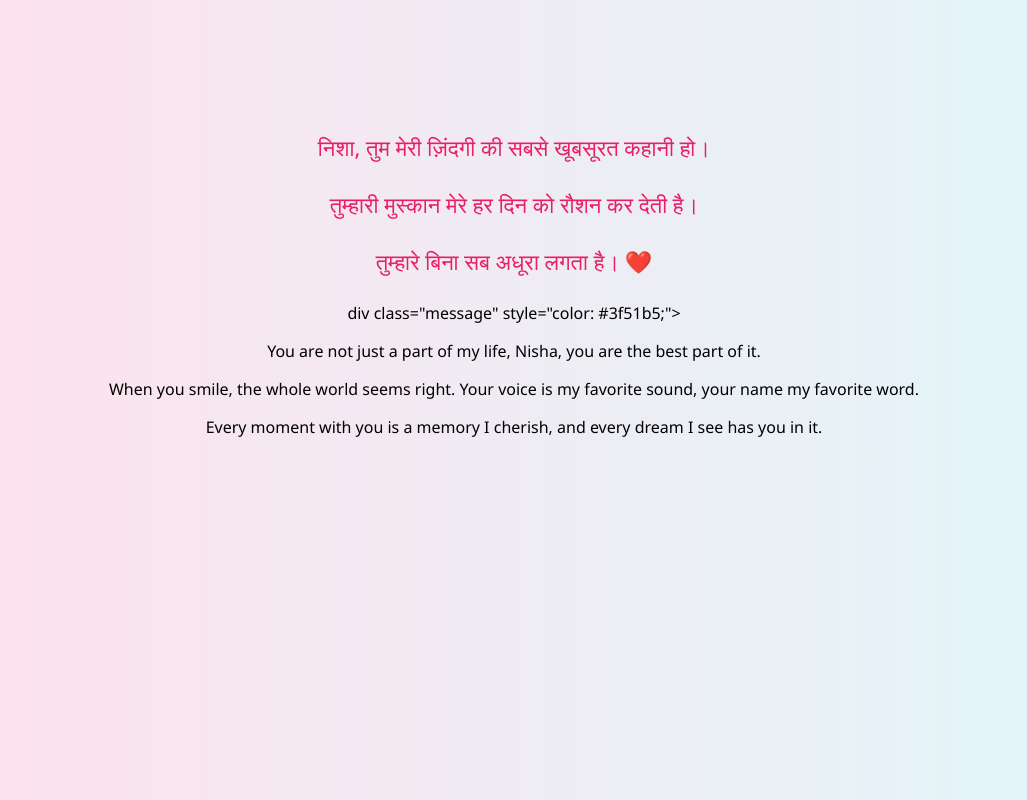
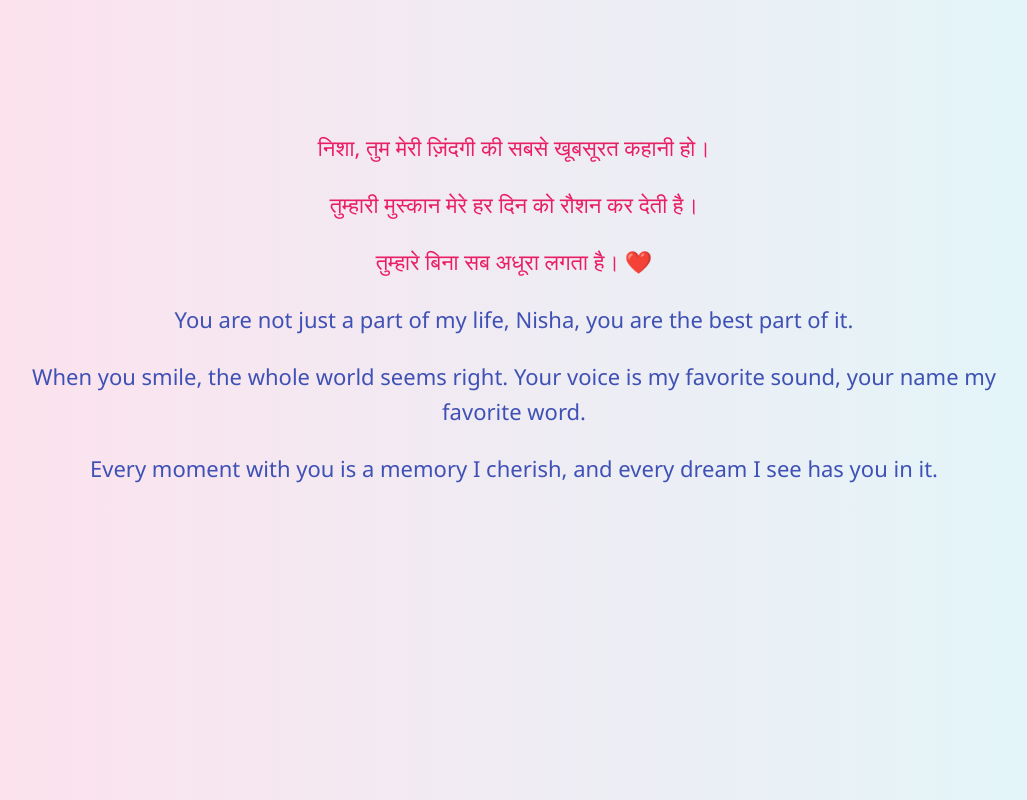
Before and after one commit to unknown788/404byme.github.io, a plain HTML site: page index.html in a window 1280 px wide. Shown: the whole page, without its empty margins (126-1153 px from the left). Drawn offline with Linux system fonts and the light colour scheme.

Commit message:
Update index.html

```diff
--- a/index.html
+++ b/index.html
@@ -24,7 +24,7 @@
         <p>तुम्हारी मुस्कान मेरे हर दिन को रौशन कर देती है।</p>
         <p>तुम्हारे बिना सब अधूरा लगता है। ❤️</p>
     </div>
-    div class="message" style="color: #3f51b5;">
+    <div class="message" style="color: #3f51b5;">
         <p>You are not just a part of my life, Nisha, you are the best part of it. </p>
         <p>When you smile, the whole world seems right. Your voice is my favorite sound, your name my favorite word.</p>
         <p>Every moment with you is a memory I cherish, and every dream I see has you in it.</p>
```
